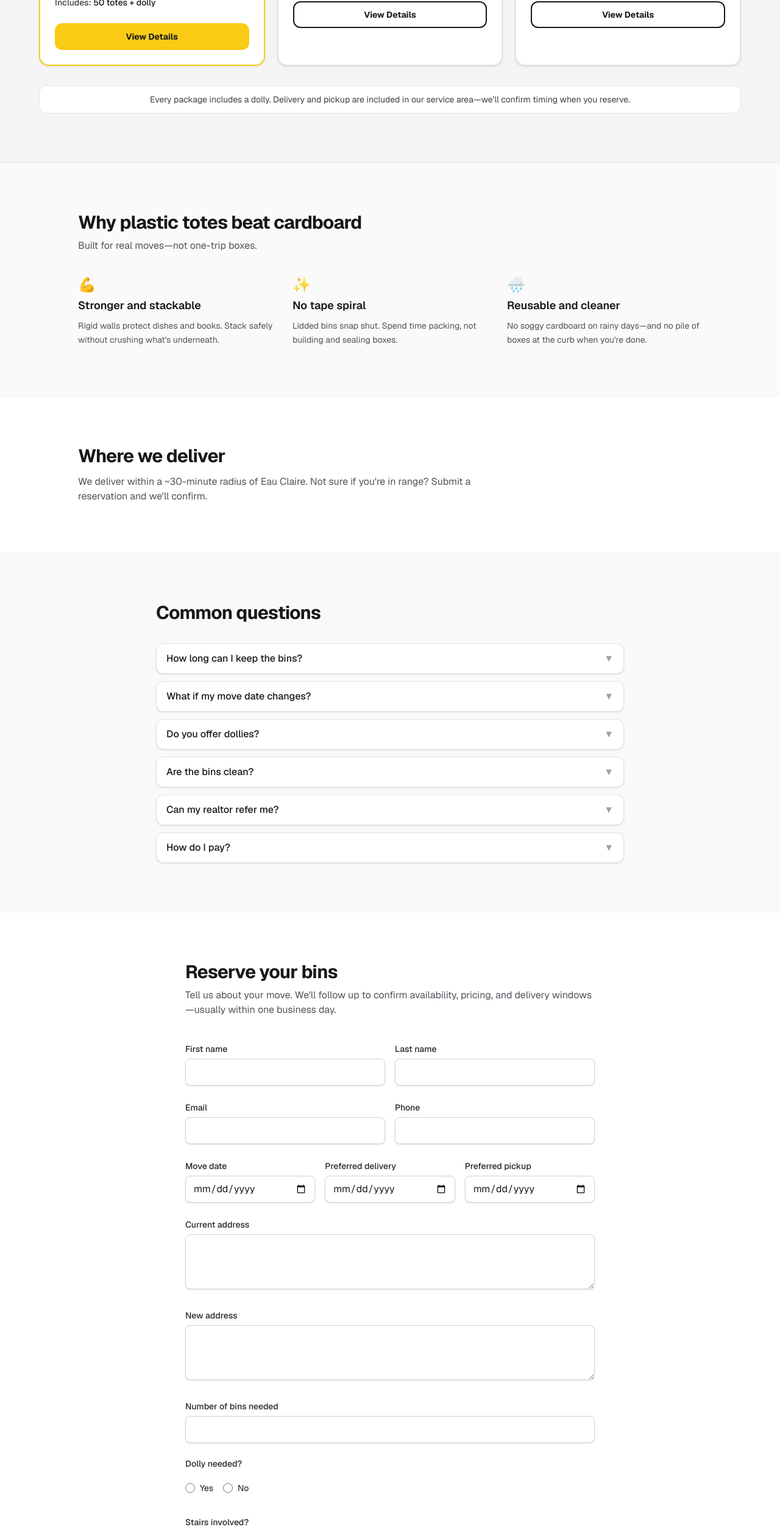
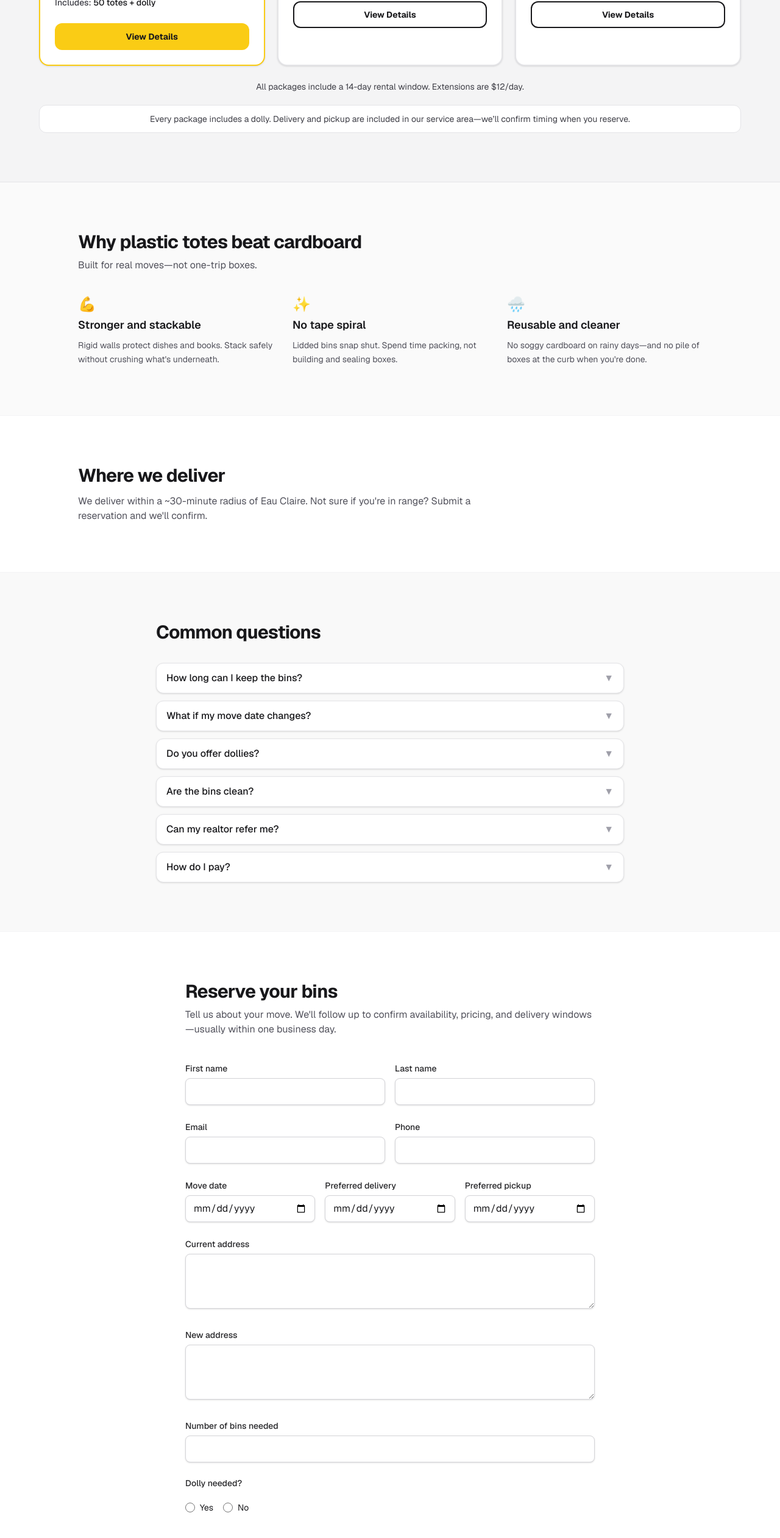
Before and after one commit to papaflavaflave/ec-totes, a Next.js app: page / in a window 1280 px wide. Shown: the part 2100-4622 px from the top of the page at 61% size. Built offline with nearby package versions, Linux system fonts and the light colour scheme.

Commit message:
couple of updates

```diff
--- a/components/reservation-form.tsx
+++ b/components/reservation-form.tsx
@@ -32,7 +32,7 @@ function YesNoField({
   register,
 }: {
   legend: string;
-  name: "dollyNeeded" | "stairsInvolved";
+  name: "dollyNeeded";
   error?: string;
   register: UseFormRegister<ReservationFormValues>;
 }) {
@@ -209,6 +209,7 @@ export function ReservationForm() {
           <input
             id="moveDate"
             type="date"
+            required
             aria-invalid={!!errors.moveDate}
             className={inputClass}
             {...register("moveDate")}
@@ -224,6 +225,7 @@ export function ReservationForm() {
           <input
             id="preferredDeliveryDate"
             type="date"
+            required
             aria-invalid={!!errors.preferredDeliveryDate}
             className={inputClass}
             {...register("preferredDeliveryDate")}
@@ -239,6 +241,7 @@ export function ReservationForm() {
           <input
             id="preferredPickupDate"
             type="date"
+            required
             aria-invalid={!!errors.preferredPickupDate}
             className={inputClass}
             {...register("preferredPickupDate")}
@@ -309,12 +312,6 @@ export function ReservationForm() {
           error={errors.dollyNeeded?.message}
           register={register}
         />
-        <YesNoField
-          legend="Stairs involved?"
-          name="stairsInvolved"
-          error={errors.stairsInvolved?.message}
-          register={register}
-        />
         <div>
           <label htmlFor="realtorName" className="text-sm font-medium text-zinc-800">
             Realtor name <span className="font-normal text-zinc-500">(optional)</span>
--- a/components/sections/pricing.tsx
+++ b/components/sections/pricing.tsx
@@ -1,4 +1,4 @@
-import { pricingFootnote, pricingPackages } from "@/content/site";
+import { pricingFootnote, pricingPackages, pricingRentalWindow } from "@/content/site";
 
 export function Pricing() {
   return (
@@ -47,7 +47,8 @@ export function Pricing() {
             </article>
           ))}
         </div>
-        <p className="mt-8 rounded-xl border border-zinc-200 bg-white px-4 py-3 text-center text-sm text-zinc-700">
+        <p className="mt-6 text-center text-sm text-zinc-700">{pricingRentalWindow}</p>
+        <p className="mt-5 rounded-xl border border-zinc-200 bg-white px-4 py-3 text-center text-sm text-zinc-700">
           {pricingFootnote.line}
         </p>
       </div>
--- a/content/site.ts
+++ b/content/site.ts
@@ -124,6 +124,10 @@ export const pricingPackages = [
   },
 ] as const;
 
+/** EDIT — directly under the package grid (rental terms) */
+export const pricingRentalWindow =
+  "All packages include a 14-day rental window. Extensions are $12/day.";
+
 /** EDIT — note under the grid (dolly is bundled in every tier above) */
 export const pricingFootnote = {
   line:
--- a/lib/form-schema.ts
+++ b/lib/form-schema.ts
@@ -19,7 +19,6 @@ export const reservationFormSchema = z.object({
   newAddress: z.string().min(1, "New address is required").max(500),
   binCount: z.coerce.number().int().min(1, "At least 1 bin").max(500),
   dollyNeeded: yesNo,
-  stairsInvolved: yesNo,
   realtorName: z.string().max(200),
   notes: z.string().max(2000),
 });
--- a/lib/reservation-pipeline.ts
+++ b/lib/reservation-pipeline.ts
@@ -47,7 +47,6 @@ async function sendReservationEmail(data: ReservationFormValues): Promise<boolea
     ["New address", data.newAddress],
     ["Bins needed", String(data.binCount)],
     ["Dolly needed", formatYesNo(data.dollyNeeded)],
-    ["Stairs involved", formatYesNo(data.stairsInvolved)],
     ["Realtor name", data.realtorName?.trim() || "—"],
     ["Notes", data.notes?.trim() || "—"],
   ];
```
